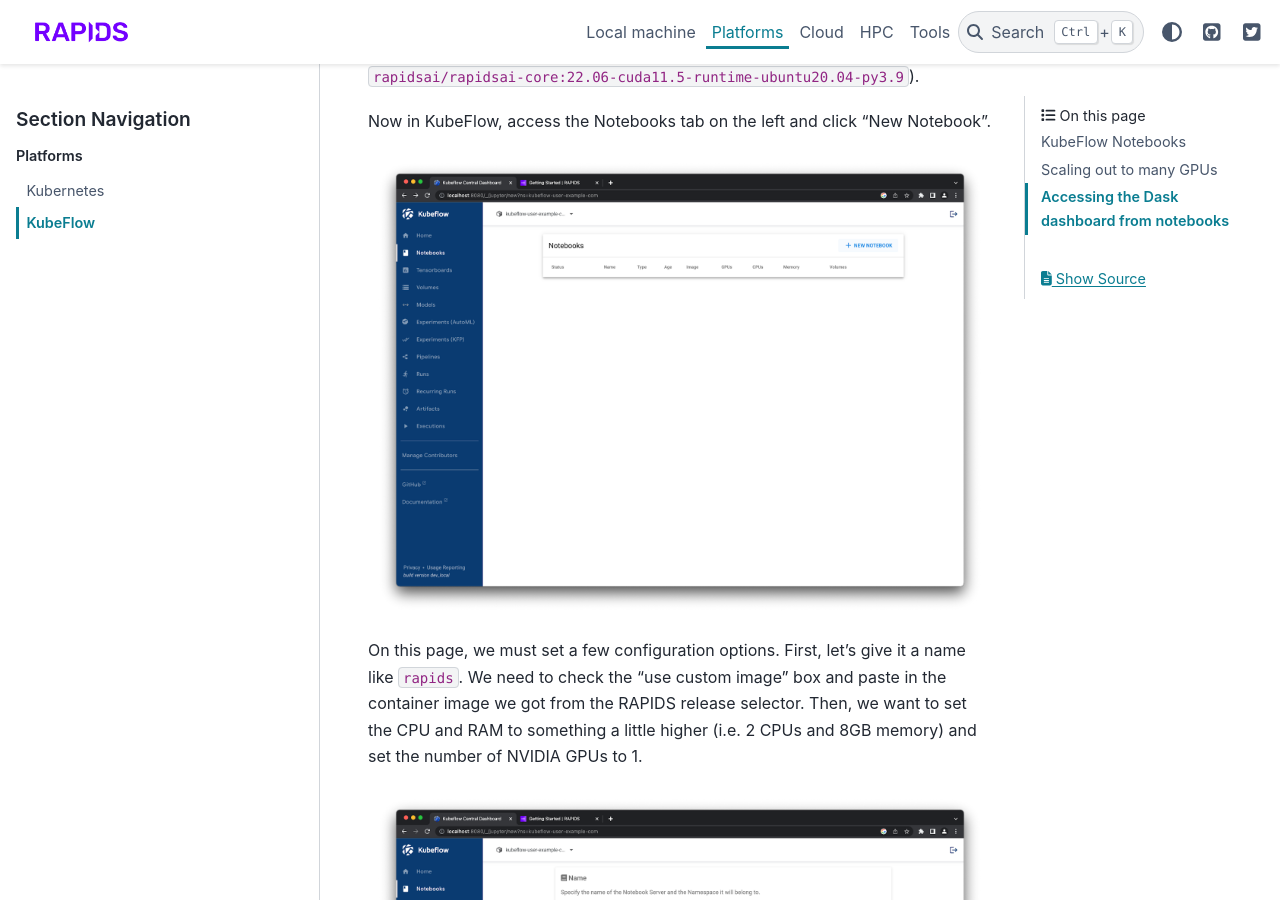
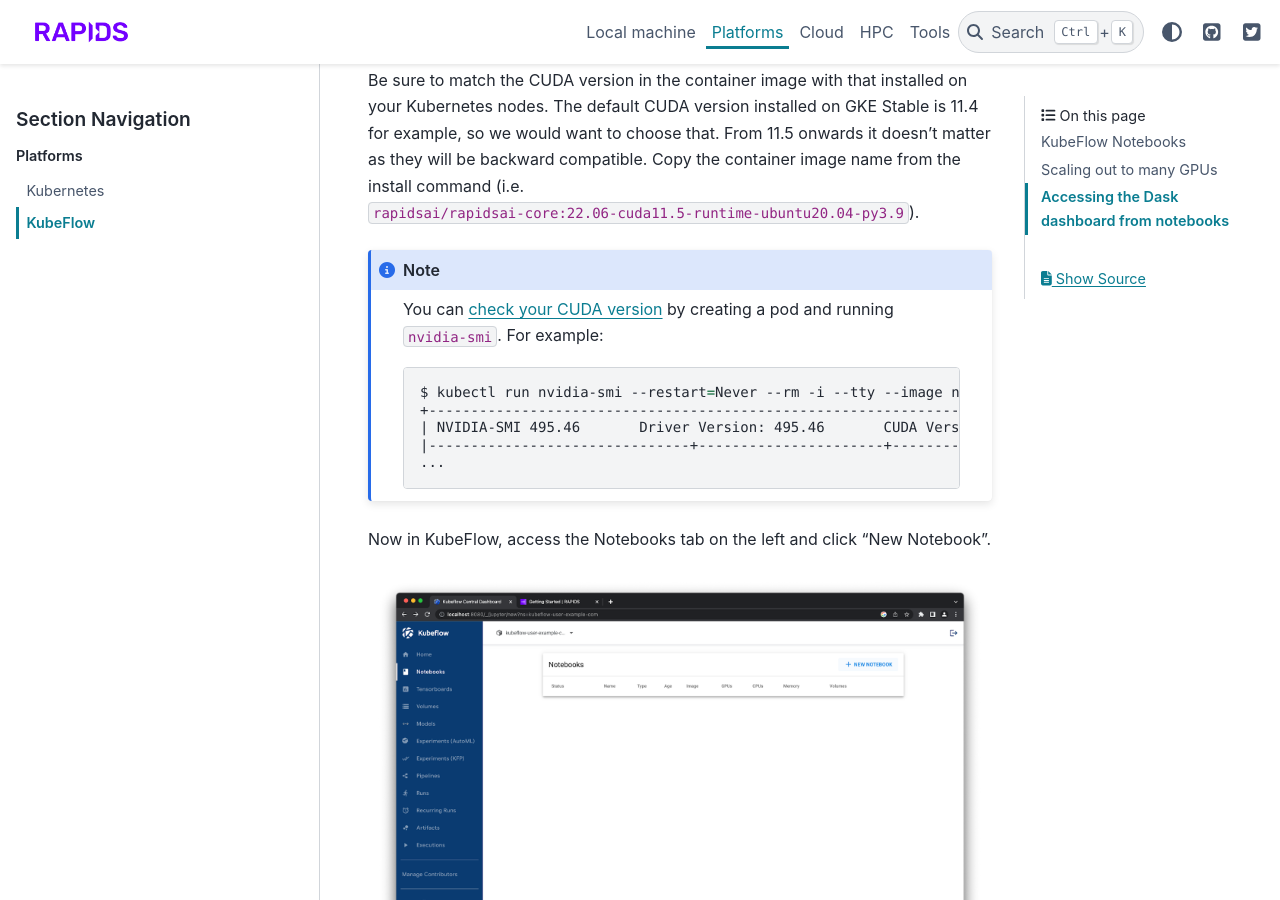
Before and after one commit to rapidsai/deployment, a Sphinx documentation site: the page built from source/platforms/kubeflow.md, in a window 1280 px wide and 900 px high, scrolled down 1105 px. Built offline with Sphinx 7.4.7 and the PyData theme 0.15.4, drawn with Linux system fonts in a browser that asks for light colours; some of the changed text lies outside the part shown.

Commit message:
Address review feedback

`````diff
--- a/source/platforms/kubeflow.md
+++ b/source/platforms/kubeflow.md
@@ -2,6 +2,10 @@ KubeFlow
 ========
 
 You can use RAPIDS with KubeFlow in a single pod with [KubeFlow Notebooks](https://www.kubeflow.org/docs/components/notebooks/) or you can scale out to many pods on many nodes of the Kubernetes cluster with the [dask-operator](/tools/kubernetes/dask-operator).
+
+```{note}
+These instructions were tested again [KubeFlow v1.5.1](https://github.com/kubeflow/manifests/releases/tag/v1.5.1) running on [Kubernetes v1.21](https://kubernetes.io/blog/2021/04/08/kubernetes-1-21-release-announcement/).
+```
 
 ## KubeFlow Notebooks
 
@@ -16,6 +20,20 @@ Verify the Docker image is selected when installing the latest RAPIDS release
 ```
 
 Be sure to match the CUDA version in the container image with that installed on your Kubernetes nodes. The default CUDA version installed on GKE Stable is 11.4 for example, so we would want to choose that. From 11.5 onwards it doesn’t matter as they will be backward compatible. Copy the container image name from the install command (i.e. `rapidsai/rapidsai-core:22.06-cuda11.5-runtime-ubuntu20.04-py3.9`).
+
+````{note}
+You can [check your CUDA version](https://jacobtomlinson.dev/posts/2022/how-to-check-your-nvidia-driver-and-cuda-version-in-kubernetes/) by creating a pod and running `nvidia-smi`. For example:
+
+```console
+
+$ kubectl run nvidia-smi --restart=Never --rm -i --tty --image nvidia/cuda:11.0.3-base-ubuntu20.04 -- nvidia-smi
++-----------------------------------------------------------------------------+
+| NVIDIA-SMI 495.46       Driver Version: 495.46       CUDA Version: 11.5     |
+|-------------------------------+----------------------+----------------------+
+...
+```
+
+````
 
 Now in KubeFlow, access the Notebooks tab on the left and click “New Notebook”.
 
@@ -43,7 +61,11 @@ alt: Screenshot of the KubeFlow Notebooks page showing the rapids notebook start
 Once the Notebook is ready, click Connect to launch Jupyter.
 ```
 
-You can verify everything works okay by opening a terminal in Jupyter and running `nvidia-smi`.
+You can verify everything works okay by opening a terminal in Jupyter and running:
+
+```console
+$ nvidia-smi
+```
 
 ```{figure} /images/kubeflow-jupyter-nvidia-smi.png
 ---
`````
